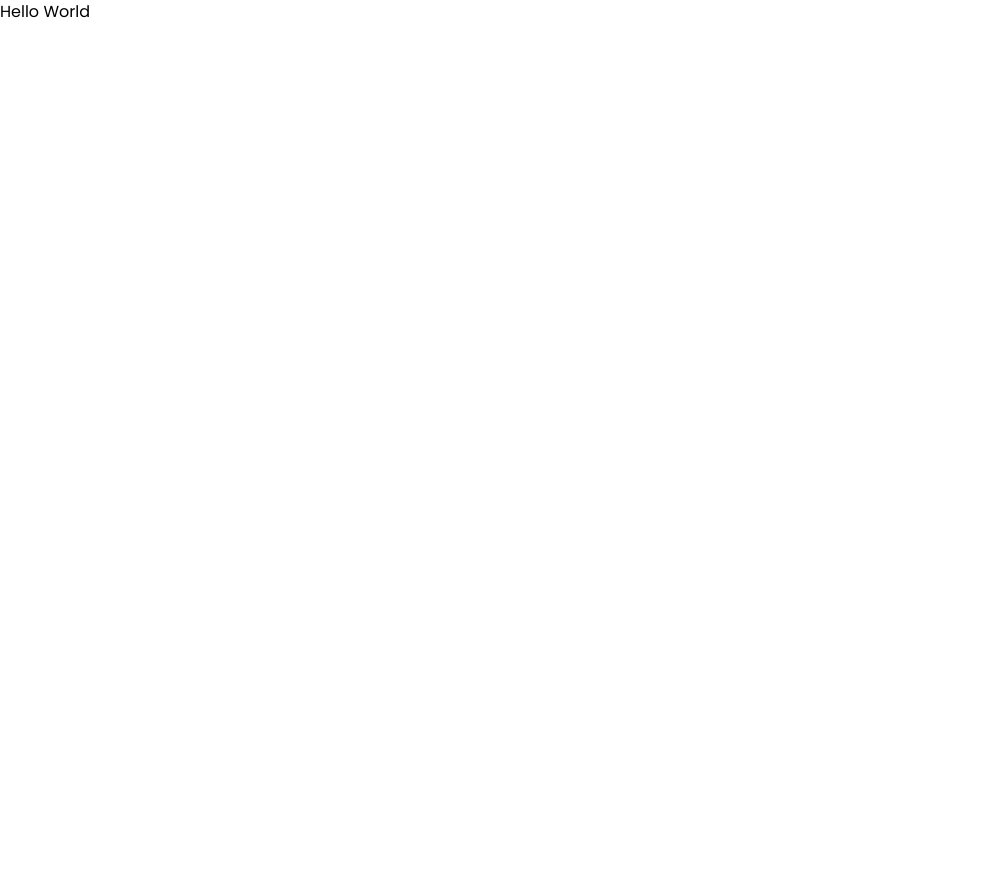
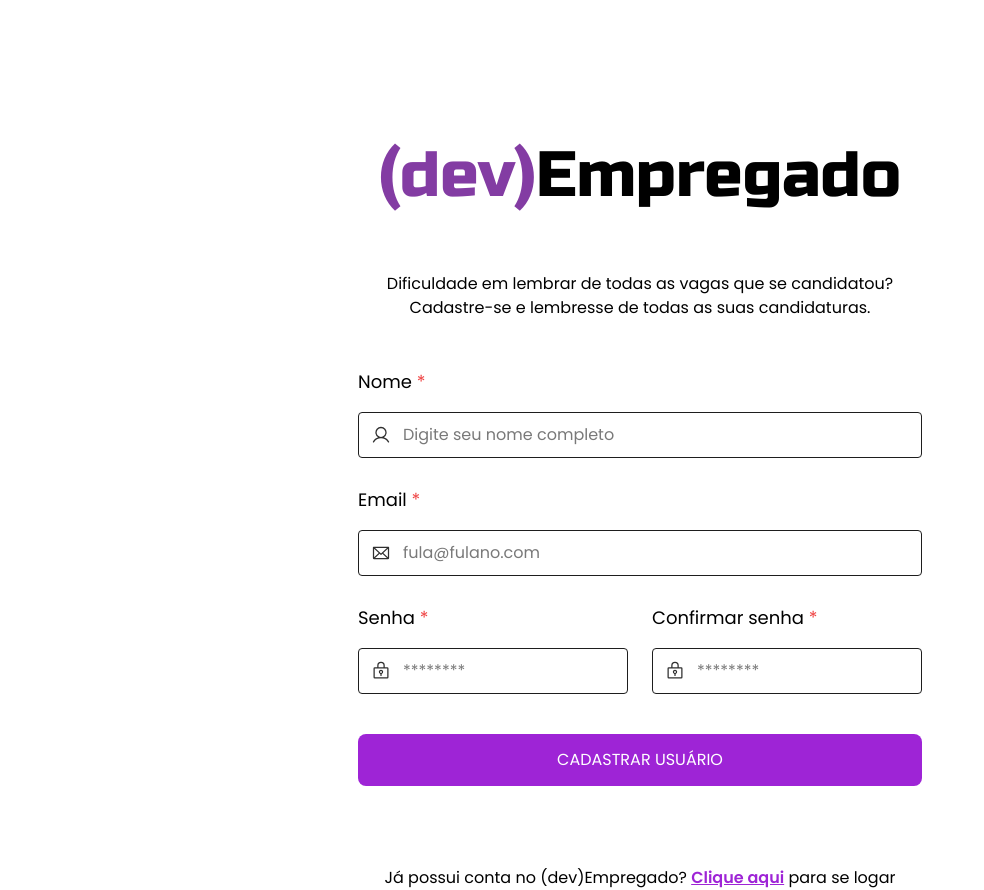
Before and after one commit to LucasAndrade912/devEmpregado, a React (Vite) app in the folder web/: page / in a window 1280 px wide. Shown: the whole page, without its empty margins (0-984 px from the left). Before the commit the page ends 800 px from the top, so only its background shows below. Built offline with nearby package versions, Linux system fonts and the light colour scheme.

Commit message:
create register page

```diff
--- a/web/index.html
+++ b/web/index.html
@@ -10,7 +10,7 @@
 			rel="stylesheet" />
 		<title>(dev)Empregado</title>
 	</head>
-	<body>
+	<body class="bg-[#FAFAFA]">
 		<div id="root"></div>
 		<script type="module" src="/src/main.tsx"></script>
 	</body>
--- a/web/package.json
+++ b/web/package.json
@@ -10,6 +10,7 @@
     "preview": "vite preview"
   },
   "dependencies": {
+    "@phosphor-icons/react": "^2.0.15",
     "react": "^18.2.0",
     "react-dom": "^18.2.0"
   },
--- a/web/src/App.tsx
+++ b/web/src/App.tsx
@@ -1,7 +1,102 @@
+import { User, Envelope, LockKey } from '@phosphor-icons/react'
+
 export function App() {
 	return (
-		<>
-			<h1>Hello World</h1>
-		</>
+		<div className="w-full h-screen flex items-center flex-col">
+			<h1 className="font-title mt-32 text-[4rem]">
+				<span className="font-title text-purple-secondary">(dev)</span>Empregado
+			</h1>
+
+			<p className="text-center my-12">
+				Dificuldade em lembrar de todas as vagas que se candidatou?
+				<br /> Cadastre-se e lembresse de todas as suas candidaturas.
+			</p>
+
+			<form className="w-[35.25rem]">
+				<div className="input-field flex flex-col gap-4 mb-7">
+					<label htmlFor="name" className="text-lg">
+						Nome <span className="text-red-500">*</span>
+					</label>
+
+					<div className="input border border-black-border px-3 py-[10px] flex items-center gap-3 rounded">
+						<User size={20} color="#2F2F2F" />
+
+						<input
+							id="name"
+							type="text"
+							placeholder="Digite seu nome completo"
+							className="flex-1 placeholder:text-[#797979] outline-none"
+						/>
+					</div>
+				</div>
+
+				<div className="input-field flex flex-col gap-4 mb-7">
+					<label htmlFor="email" className="text-lg">
+						Email <span className="text-red-500">*</span>
+					</label>
+
+					<div className="input border border-black-border px-3 py-[10px] flex items-center gap-3 rounded">
+						<Envelope size={20} color="#2F2F2F" />
+
+						<input
+							id="email"
+							type="email"
+							placeholder="fula@fulano.com"
+							className="flex-1 placeholder:text-[#797979] outline-none"
+						/>
+					</div>
+				</div>
+
+				<div id="passwords" className="grid grid-cols-2 gap-6">
+					<div className="input-field flex flex-col gap-4">
+						<label htmlFor="password" className="text-lg">
+							Senha <span className="text-red-500">*</span>
+						</label>
+
+						<div className="input border border-black-border px-3 py-[10px] flex items-center gap-3 rounded">
+							<LockKey size={20} color="#2F2F2F" />
+
+							<input
+								id="password"
+								type="password"
+								placeholder="********"
+								className="min-w-0 flex-1 placeholder:text-[#797979] outline-none"
+							/>
+						</div>
+					</div>
+
+					<div className="input-field flex flex-col gap-4">
+						<label htmlFor="confirm-password" className="text-lg">
+							Confirmar senha <span className="text-red-500">*</span>
+						</label>
+
+						<div className="input border border-black-border px-3 py-[10px] flex items-center gap-3 rounded">
+							<LockKey size={20} color="#2F2F2F" />
+
+							<input
+								id="confirm-password"
+								type="password"
+								placeholder="********"
+								className="min-w-0 flex-1 placeholder:text-[#797979] outline-none"
+							/>
+						</div>
+					</div>
+				</div>
+
+				<button
+					type="submit"
+					className="mt-10 w-full flex justify-center items-center bg-purple-primary text-white uppercase py-[14px] rounded-lg hover:bg-purple-hover transition-colors">
+					Cadastrar usuário
+				</button>
+			</form>
+
+			<span className="mt-20">
+				Já possui conta no (dev)Empregado?{' '}
+				<a href="#" className="font-semibold text-purple-primary underline">
+					Clique aqui
+				</a>{' '}
+				para se logar
+			</span>
+		</div>
 	)
 }
--- a/web/tailwind.config.js
+++ b/web/tailwind.config.js
@@ -5,8 +5,18 @@ export default {
 		extend: {
 			fontFamily: {
 				title: 'Russo One, sans-serif'
+			},
+			colors: {
+				purple: {
+					primary: '#9E24D6',
+					secondary: '#833CA3',
+					hover: '#A244D7'
+				},
+				black: {
+					border: '#1E1E1E'
+				}
 			}
-		},
+		}
 	},
 	plugins: [],
 }
```
Also changed, not shown: 1 other file (tests, documents, lock files or other folders).
